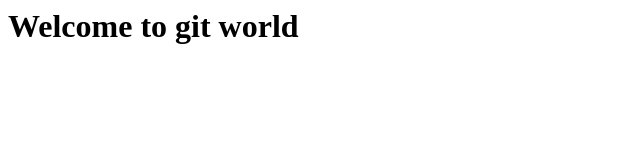
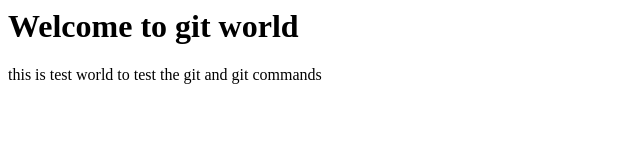
Before and after one commit to gopigittraining/gitlearning, a plain HTML site: page index.html in a window 1280 px wide. Shown: the whole page, without its empty margins (0-640 px from the left). Drawn offline with Linux system fonts and the light colour scheme.

Commit message:
added div and P

```diff
--- a/index.html
+++ b/index.html
@@ -1 +1,4 @@
 <h1>Welcome to git world</h1>
+<div>
+<p1> this is test world to test the git and git commands </p1>
+</div>
```
